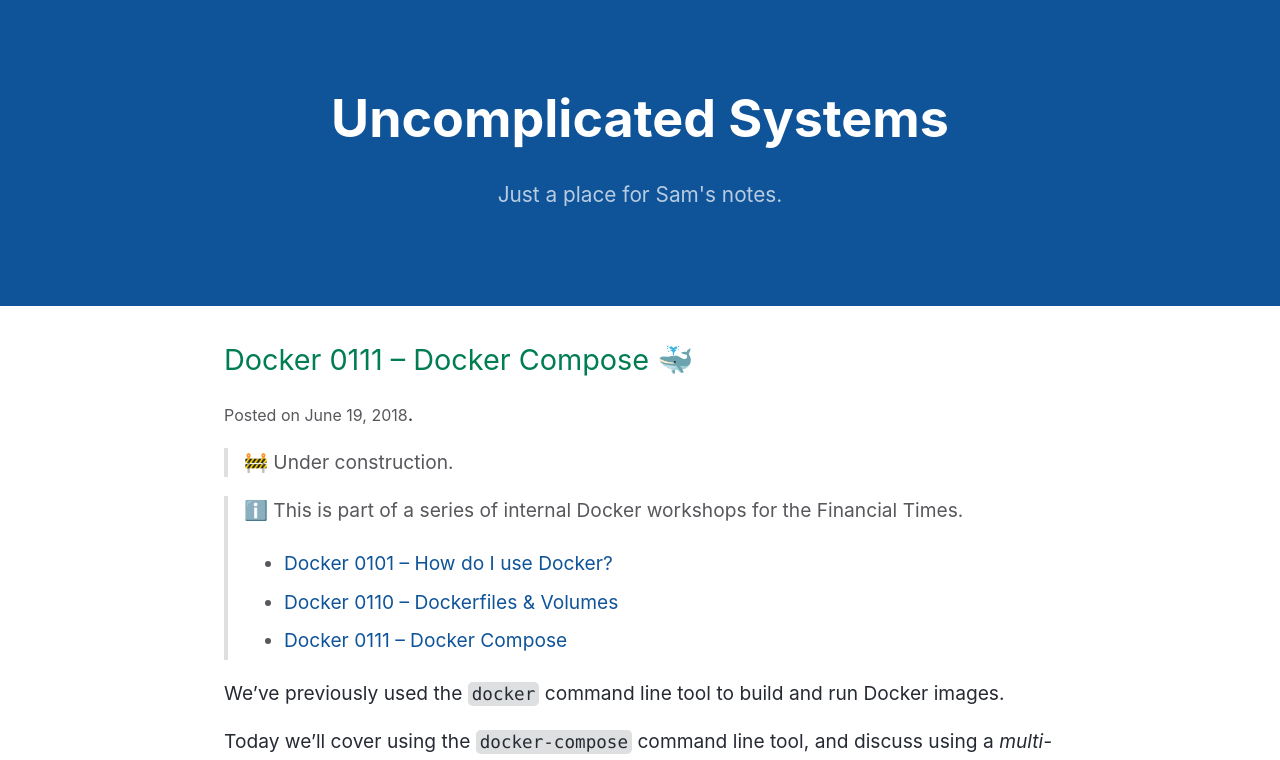
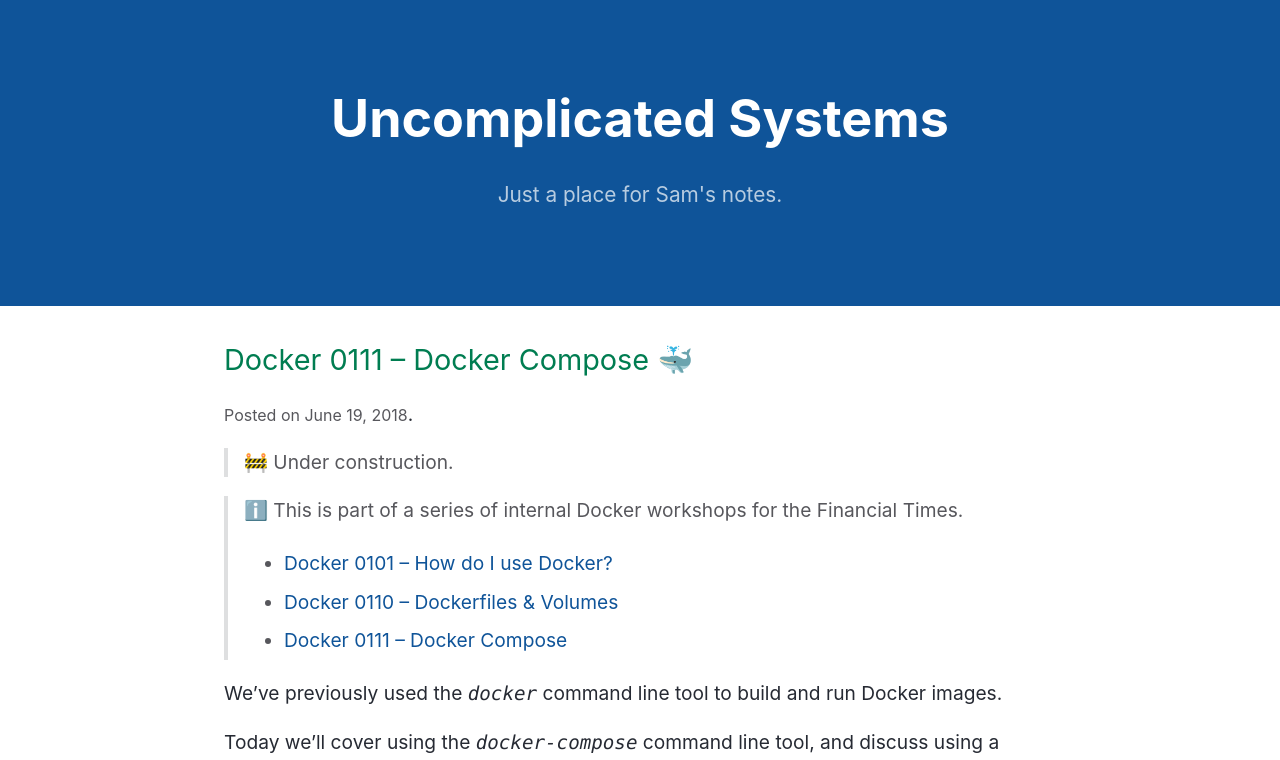
Before and after one commit to sjparkinson/uncomplicated.systems, a Jekyll site: the page built from _posts/2018-06-19-docker-0111-docker-compose.md, in a window 1280 px wide. Shown: the top 760 px of the page. Built offline with Jekyll 4.4.1, drawn with Linux system fonts in a browser that asks for light colours; comment, search, counter and statistics services are not loaded.

Commit message:
Update styles.scss

```diff
--- a/_includes/styles.scss
+++ b/_includes/styles.scss
@@ -159,11 +159,8 @@ main {
   }
 
   code {
-    padding: 2px 4px;
     font-family: Consolas, "Liberation Mono", Menlo, Courier, monospace;
-    font-size: 1.1rem;
-    border-radius: 0.3rem;
-    background-color: $code-bg-color;
+    font-style: italic;
   }
 
   pre {
```
